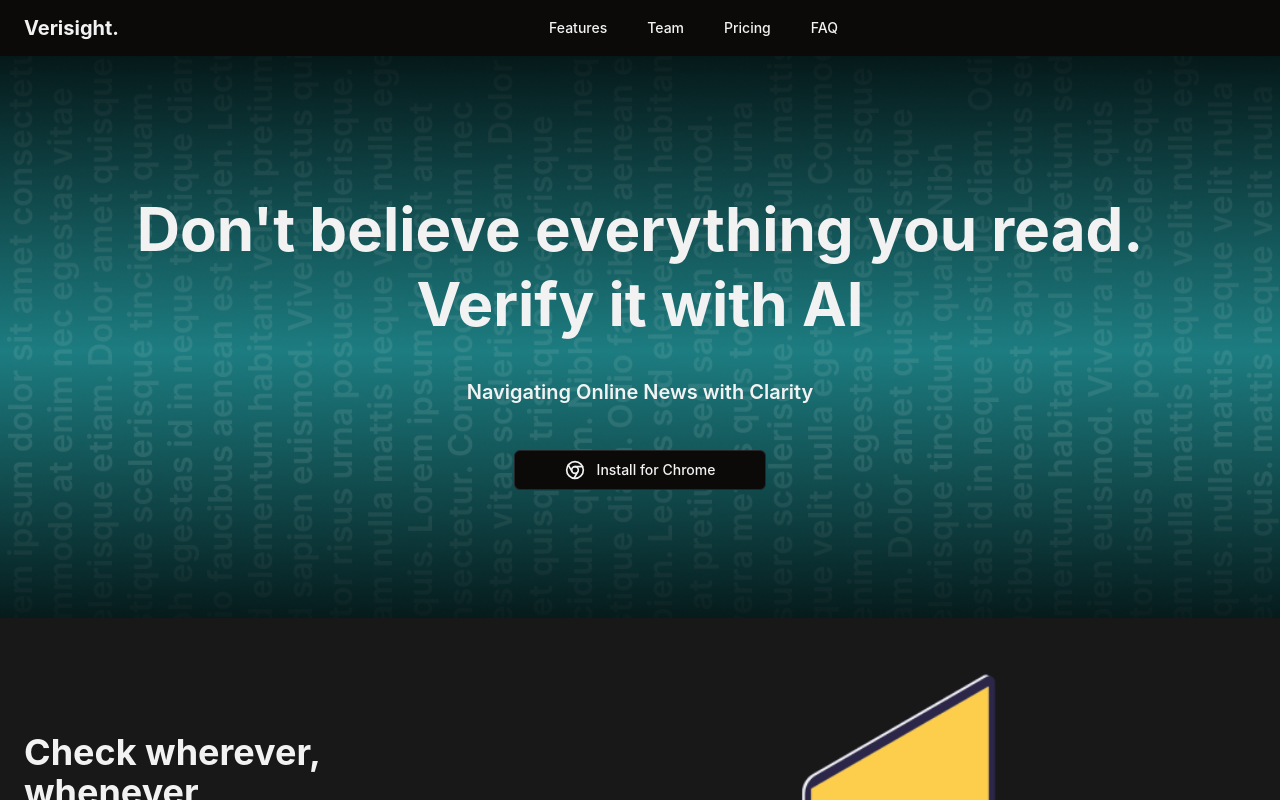
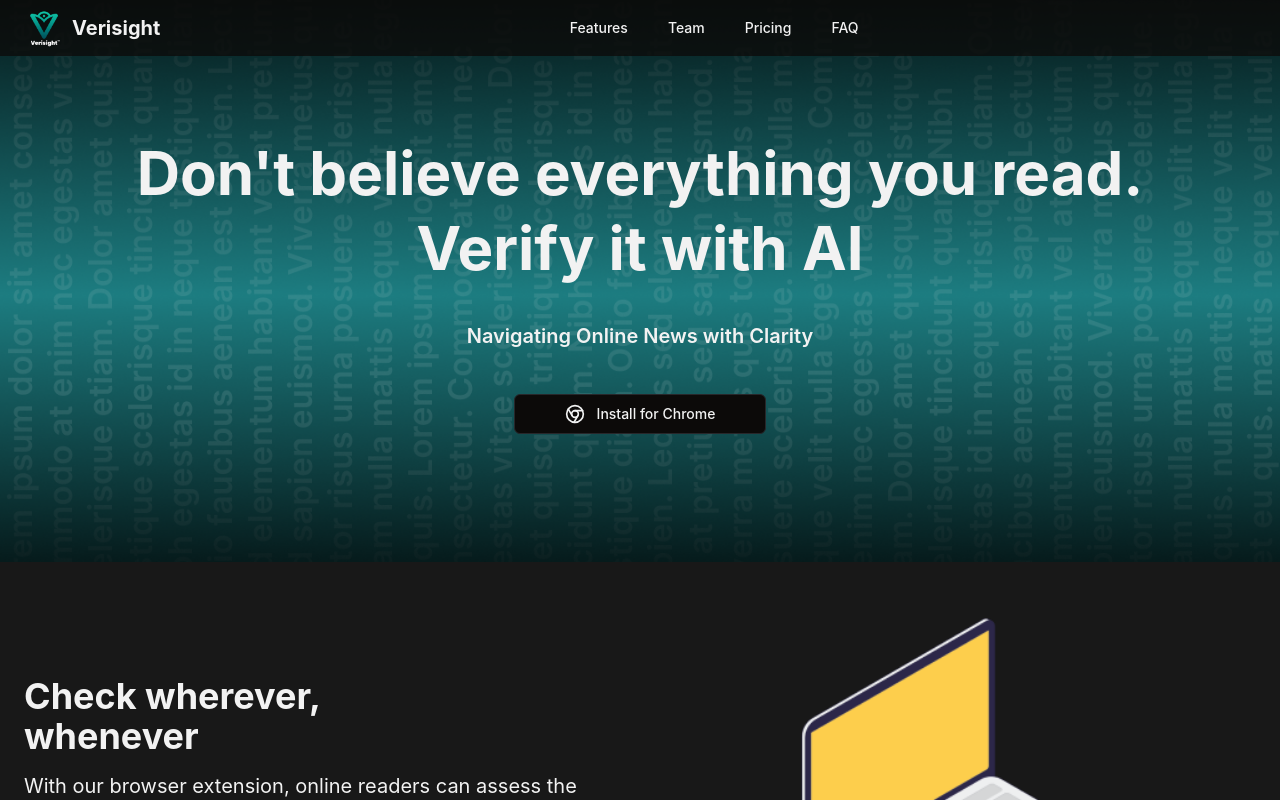
Before and after one commit to verisight/Verisight-LandingPage, a React (Vite) app in the folder LandingPage/: page / in a window 1280 px wide. Shown: the top 800 px of the page. Built offline with nearby package versions, Linux system fonts and the light colour scheme.

Commit message:
Nav mods

```diff
--- a/LandingPage/src/components/Navbar.tsx
+++ b/LandingPage/src/components/Navbar.tsx
@@ -17,6 +17,7 @@
 import { Menu } from "lucide-react";
 // import { ModeToggle } from "./mode-toggle";
 // import { LogoIcon } from "./Icons";
+import logo from '../assets/WhiteLogo.png';
 
 interface RouteProps {
   href: string;
@@ -45,11 +46,14 @@
 export const Navbar = () => {
   const [isOpen, setIsOpen] = useState<boolean>(false);
   return (
-    <header className="top-0 z-40 w-full bg-transparent">
+    <header className="top-0 z-40 w-full bg-h- bg-background/75 fixed">
       <NavigationMenu className="mx-auto">
         <NavigationMenuList className="container h-14 px-4 w-screen flex justify-between ">
-          <NavigationMenuItem className="font-bold flex">
-            <a href="/" className="ml-2 font-bold text-xl flex">Verisight.</a>
+          <NavigationMenuItem className="font-bold">
+            <a href="/" className="ml-2 font-bold text-xl flex items-center">
+              <img src={logo} alt="Verisight Logo" className="h-10 w-10 mr-2" />
+              Verisight
+            </a>
           </NavigationMenuItem>
 
           {/* mobile */}
```
Also changed, not shown: LandingPage/src/assets/WhiteLogo.png (added).
